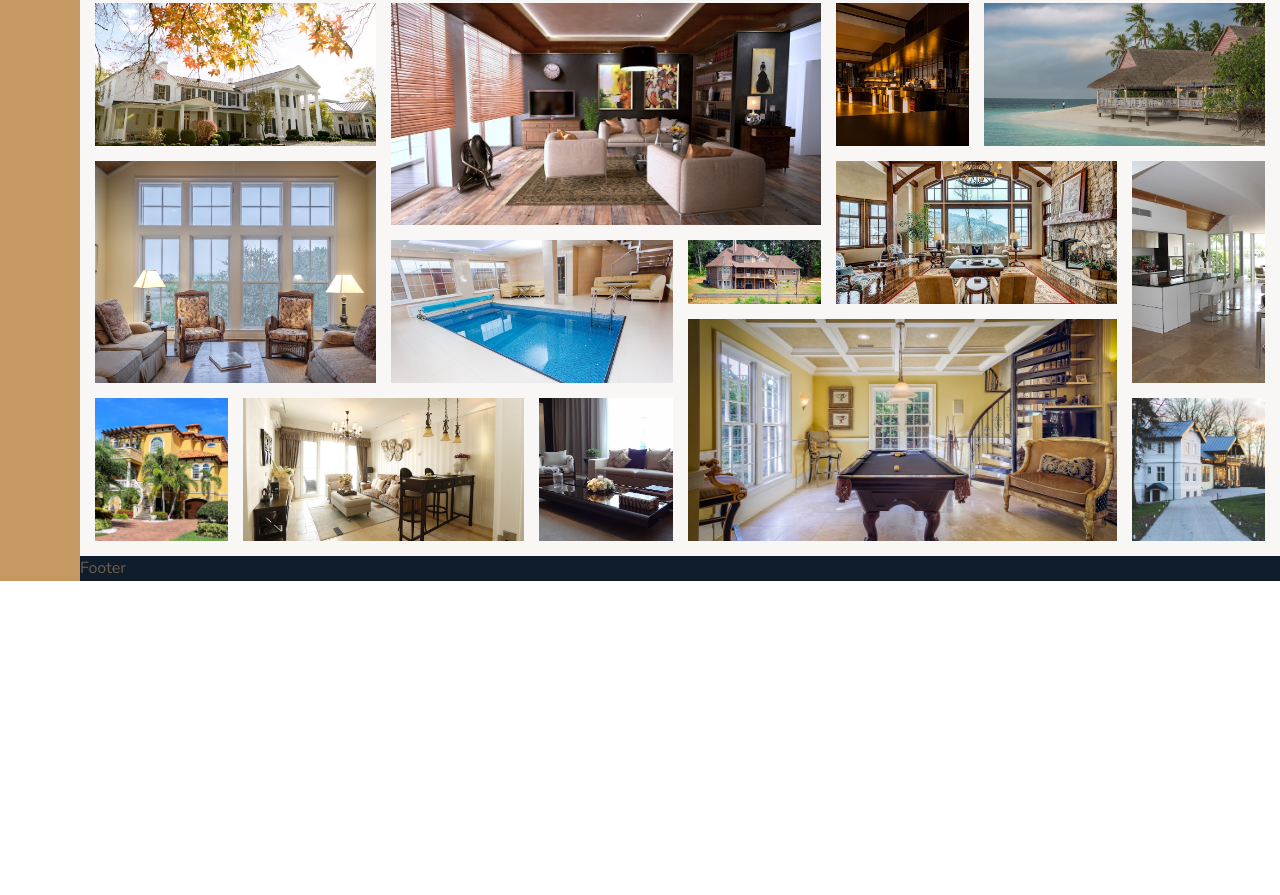
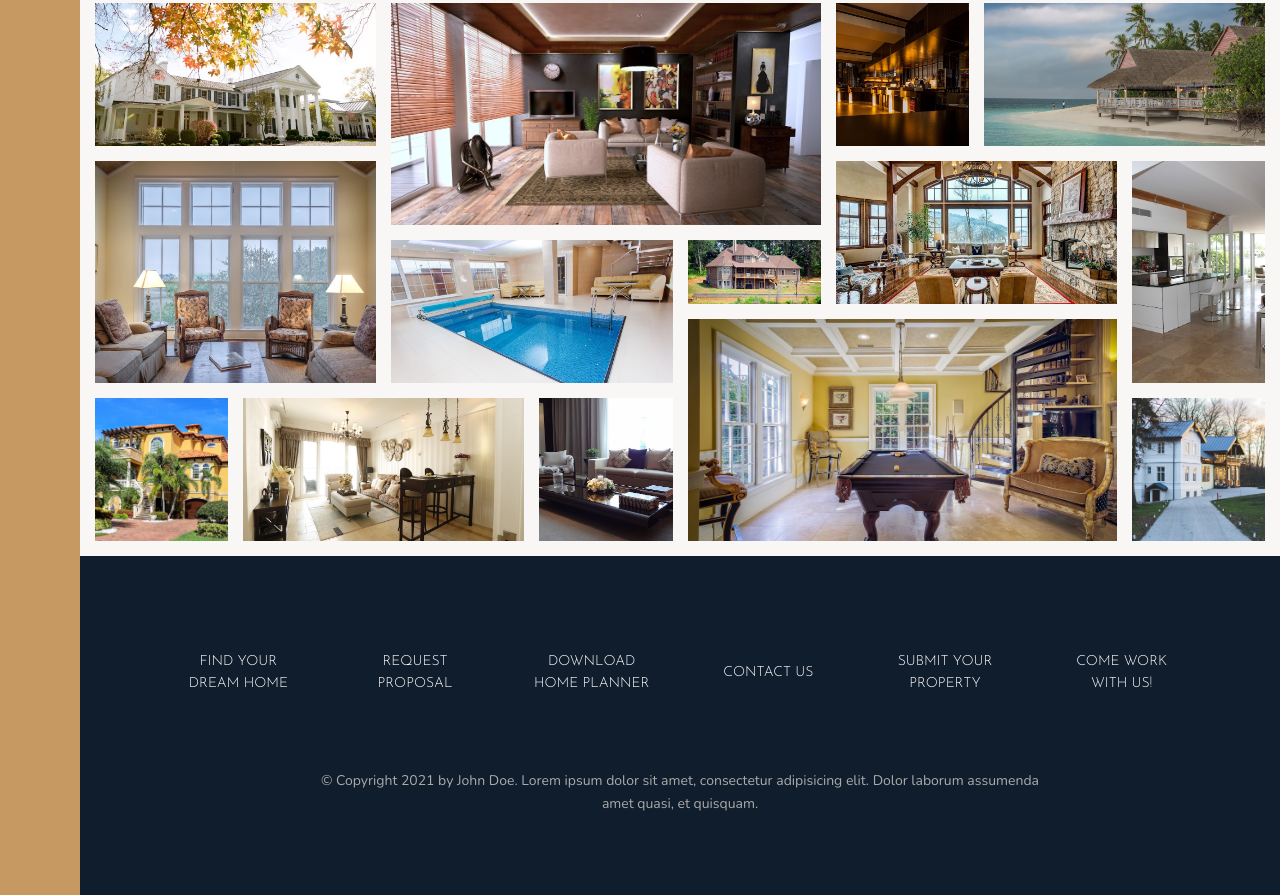
Before and after one commit to dhrubach/advanced-css-sass, a website: page css-grid/index.html in a window 1280 px wide. Shown: the part 3049-3944 px from the top of the page. Before the commit the page ends 3630 px from the top, so only its background shows below. Drawn offline with nearby package versions, Linux system fonts and the light colour scheme.

Commit message:
feat(css-grid) : 'footer' section

```diff
--- a/css-grid/index.html
+++ b/css-grid/index.html
@@ -344,7 +344,22 @@
 			</figure>
 		</section>
 
-		<footer class="c-footer">Footer</footer>
+		<!-- * Footer -->
+		<footer class="c-footer">
+			<ul class="c-nav">
+				<li class="c-nav__item"><a href="#" class="c-nav__link">Find your dream home</a></li>
+				<li class="c-nav__item"><a href="#" class="c-nav__link">Request proposal</a></li>
+				<li class="c-nav__item"><a href="#" class="c-nav__link">Download home planner</a></li>
+				<li class="c-nav__item"><a href="#" class="c-nav__link">Contact us</a></li>
+				<li class="c-nav__item"><a href="#" class="c-nav__link">Submit your property</a></li>
+				<li class="c-nav__item"><a href="#" class="c-nav__link">Come work with us!</a></li>
+			</ul>
+			<p class="c-copyright">
+				&copy; Copyright 2021 by John Doe. Lorem ipsum dolor sit amet, consectetur adipisicing elit. Dolor
+				laborum assumenda amet quasi, et quisquam.
+			</p>
+		</footer>
+
 	</body>
 
 </html>
--- a/css-grid/sass/components/_footer.scss
+++ b/css-grid/sass/components/_footer.scss
@@ -1,5 +1,54 @@
 .c-footer {
+	padding: 8rem;
+
 	background-color: $color-secondary;
 
 	grid-column: full-start / full-end;
 }
+
+.c-nav {
+	display: grid;
+	align-items: center;
+
+	list-style: none;
+
+	grid-gap: 2rem;
+	grid-template-columns: repeat(auto-fit, minmax(15rem, 1fr));
+
+	&__link:link,
+	&__link:visited {
+		font-family: $font-display;
+		font-size: 1.4rem;
+
+		display: block;
+
+		padding: 1.5rem;
+
+		transition: all 0.2s;
+		text-align: center;
+		text-decoration: none;
+		text-transform: uppercase;
+
+		color: #fff;
+	}
+
+	&__link:hover,
+	&__link:active {
+		transform: translateY(-1rem);
+
+		background-color: rgba(#fff, 0.05);
+	}
+}
+
+.c-copyright {
+	font-size: 1.4rem;
+
+	width: 70%;
+	margin-top: 6rem;
+	margin-right: auto;
+	margin-left: auto;
+
+	text-align: center;
+
+	color: $color-grey-light-2;
+}
```
Also changed, not shown: css-grid/css/style.comp.css, css-grid/css/style.css, css-grid/css/style.prefix.css.
